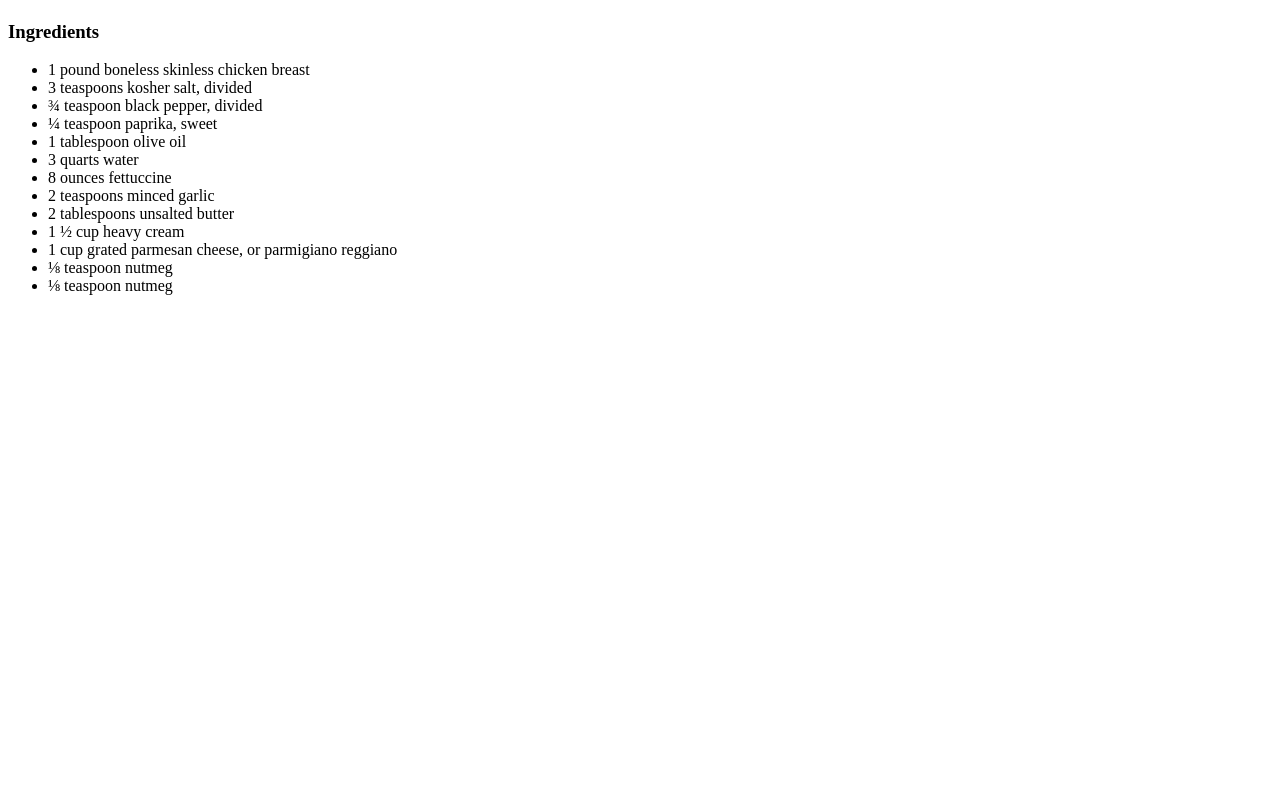
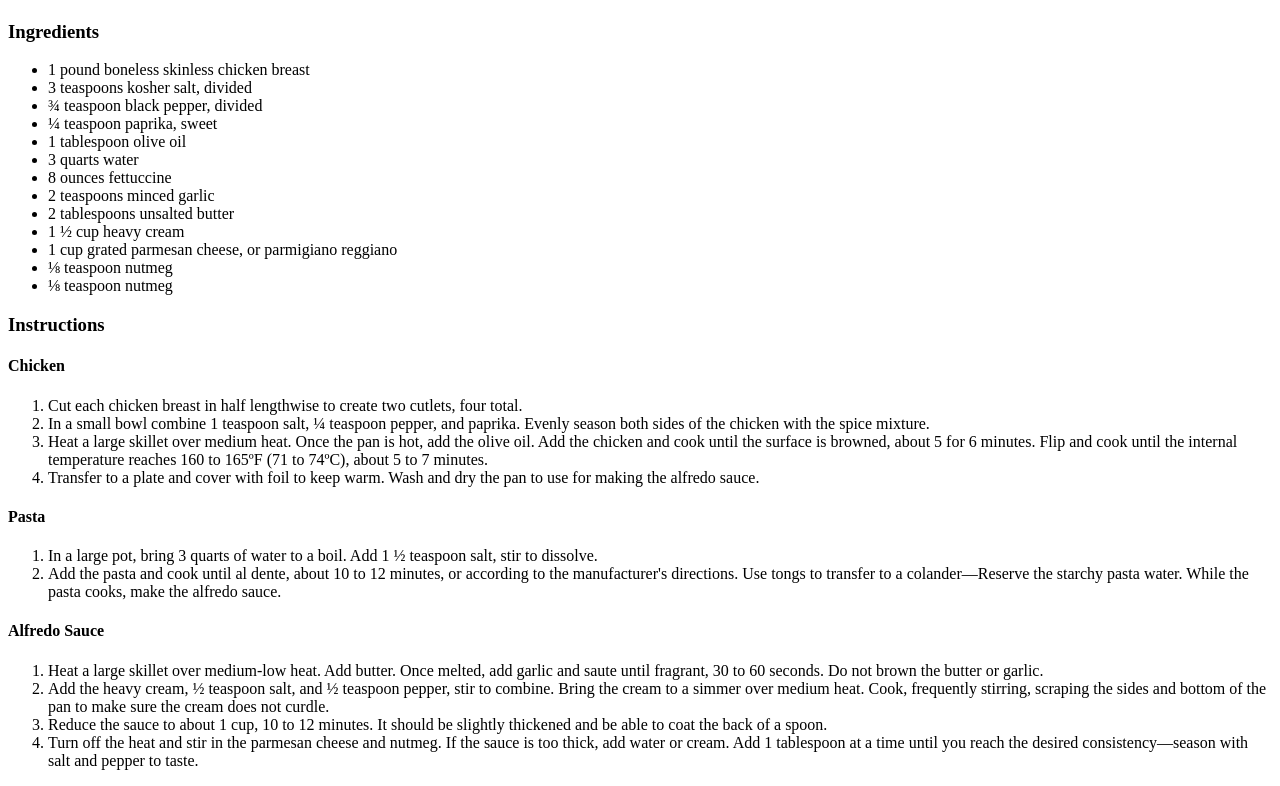
Before and after one commit to thebranflakes/odin-recipes, a plain HTML site: page recipes/chicken_alfredo.html in a window 1280 px wide. Shown: the part 982-1768 px from the top of the page. Before the commit the page ends 1293 px from the top, so only its background shows below. Drawn offline with Linux system fonts and the light colour scheme.

Commit message:
Alfredo Recipe Done

```diff
--- a/recipes/chicken_alfredo.html
+++ b/recipes/chicken_alfredo.html
@@ -24,8 +24,30 @@
         <li>1 cup grated parmesan cheese, or parmigiano reggiano</li>
         <li>⅛ teaspoon nutmeg</li>
         <li>⅛ teaspoon nutmeg</li>
+    </ul>
 
+    <h3>Instructions</h3>
+    <h4><strong>Chicken</strong></body></h4>
+    <ol>
+        <li>Cut each chicken breast in half lengthwise to create two cutlets, four total.</li>
+        <li>In a small bowl combine 1 teaspoon salt, ¼ teaspoon pepper, and paprika. Evenly season both sides of the chicken with the spice mixture.</li>
+        <li>Heat a large skillet over medium heat. Once the pan is hot, add the olive oil. Add the chicken and cook until the surface is browned, about 5 for 6 minutes. Flip and cook until the internal temperature reaches 160 to 165ºF (71 to 74ºC), about 5 to 7 minutes.</li>
+        <li>Transfer to a plate and cover with foil to keep warm. Wash and dry the pan to use for making the alfredo sauce.</li>
+    </ol>
 
-    </ul>
+    <h4><strong>Pasta</strong></body></h4>
+    <ol>
+        <li>In a large pot, bring 3 quarts of water to a boil. Add 1 ½ teaspoon salt, stir to dissolve.</li>
+        <li>Add the pasta and cook until al dente, about 10 to 12 minutes, or according to the manufacturer's directions. Use tongs to transfer to a colander—Reserve the starchy pasta water. While the pasta cooks, make the alfredo sauce.</li>
+    </ol>
+
+    <h4><strong>Alfredo Sauce</strong></body></h4>
+    <ol>
+        <li>Heat a large skillet over medium-low heat. Add butter. Once melted, add garlic and saute until fragrant, 30 to 60 seconds. Do not brown the butter or garlic.</li>
+        <li>Add the heavy cream, ½ teaspoon salt, and ½ teaspoon pepper, stir to combine. Bring the cream to a simmer over medium heat. Cook, frequently stirring, scraping the sides and bottom of the pan to make sure the cream does not curdle.</li>
+        <li>Reduce the sauce to about 1 cup, 10 to 12 minutes. It should be slightly thickened and be able to coat the back of a spoon.</li>
+        <li>Turn off the heat and stir in the parmesan cheese and nutmeg. If the sauce is too thick, add water or cream. Add 1 tablespoon at a time until you reach the desired consistency—season with salt and pepper to taste.</li>
+    </ol>
+
 </body>
 </html>
```
